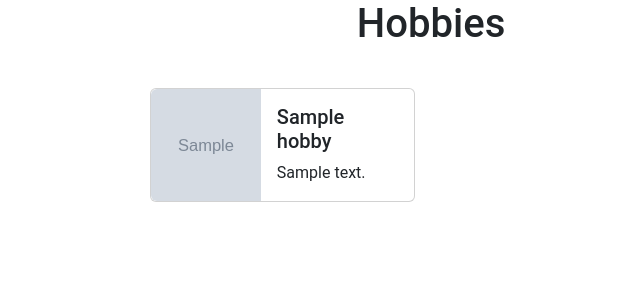
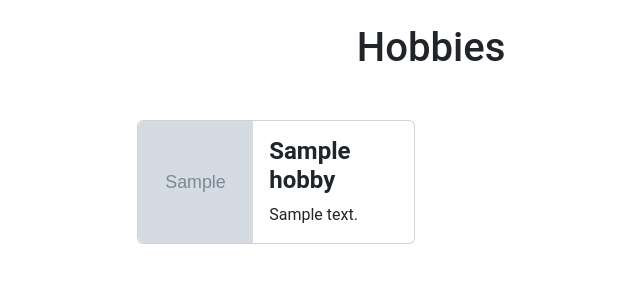
Before and after one commit to MLH-Fellowship/project-22-fal-13-hackathon-team-1, a Flask app: template app/templates/hobbies.html in a window 1280 px wide. Shown: the top 300 px of the page, without its empty margins (209-849 px from the left). Run offline with Flask 2, Linux system fonts and the light colour scheme; the template is opened without the code that fills it: most values are stand-ins (such as "Sample title", 1, 10 or a date in 2020); grey boxes marked "Sample" are stand-in pictures.

Commit message:
edited hobbies page styles

```diff
--- a/app/templates/hobbies.html
+++ b/app/templates/hobbies.html
@@ -3,7 +3,7 @@
 {% block content %}
 <div class="d-flex justify-content-center align-items-center p-10 container-fluid">
     <div class="justify-content-center align-items-center">
-        <div class="pb-3 text-center">
+        <div class="p-4 text-center">
             <h1>Hobbies</h1>
         </div>
         <div class="row">
@@ -16,7 +16,7 @@
                     </div>
                     <div class="col-md-7">
                         <div class="card-body">
-                        <h5 class="card-title">{{hobby.name}}</h5>
+                        <h4 class="card-title"><strong>{{hobby.name}}</strong></h4>
                         <p class="card-text">
                             {{hobby.description}}
                         </p>
```
